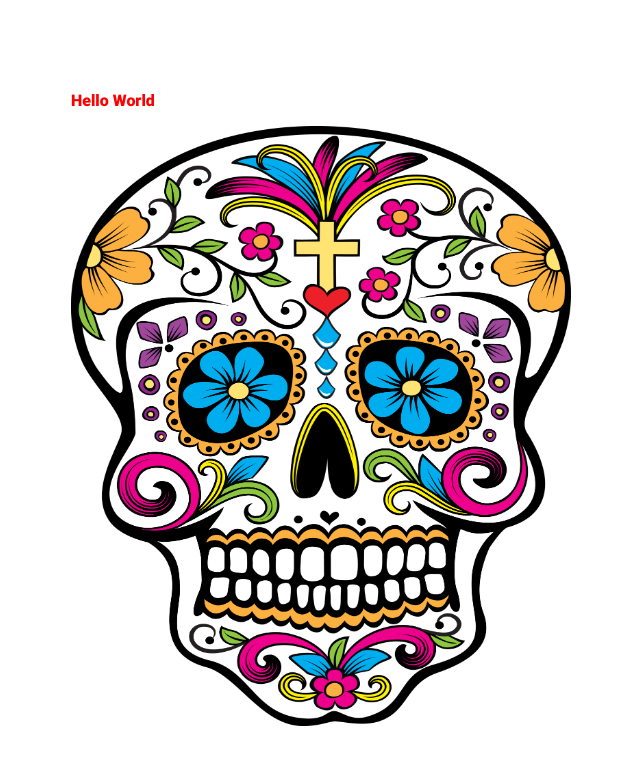
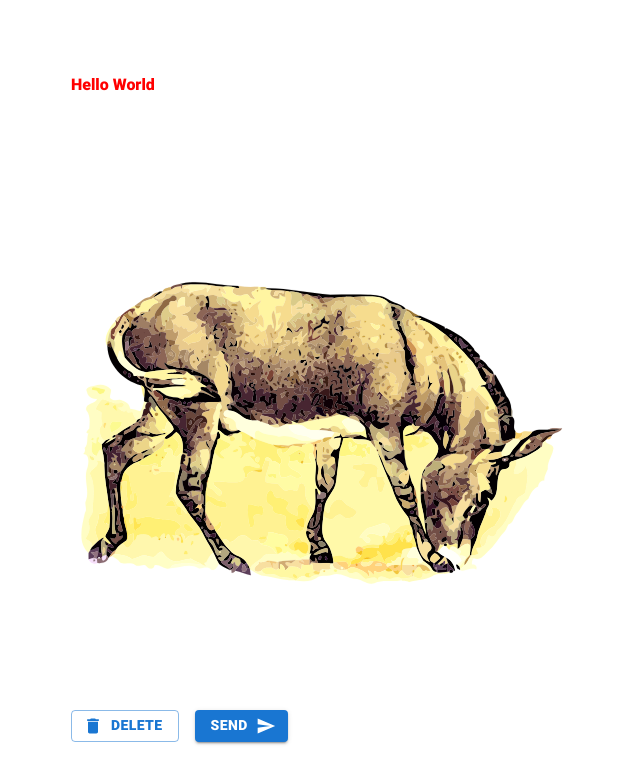
Before and after one commit to Alejandrotorresruizdev/typescript-react-webpack, a React app: page / in a window 1280 px wide. Shown: the top 784 px of the page, without its empty margins (319-959 px from the left). Built offline with nearby package versions, Linux system fonts and the light colour scheme.

Commit message:
Creada carpeta typings

```diff
--- a/src/HelloWorld.tsx
+++ b/src/HelloWorld.tsx
@@ -1,11 +1,24 @@
+import Image2 from 'Images/image2.png';
+import SvgImage from 'Images/svgImage.svg';
+import Button from '@mui/material/Button';
+import DeleteIcon from '@mui/icons-material/Delete';
+import SendIcon from '@mui/icons-material/Send';
+import Stack from '@mui/material/Stack';
 import React from 'react';
-import Image2 from 'Images/image2.png';
 
 const HelloWorld = () => {
   return (
     <div className="container">
       <p>Hello World</p>
-      <img src={Image2} alt="Girl in a jacket" width="500" height="600" />
+      <img src={SvgImage} alt="Girl in a jacket" width="500" height="600" />
+      <Stack direction="row" spacing={2}>
+        <Button variant="outlined" startIcon={<DeleteIcon />}>
+          Delete
+        </Button>
+        <Button variant="contained" endIcon={<SendIcon />}>
+          Send
+        </Button>
+      </Stack>
     </div>
   );
 };
--- a/src/import-png.d.ts
+++ /dev/null
@@ -1,4 +0,0 @@
-declare module '*.png' {
-  const value: any;
-  export default value;
-}
--- /dev/null
+++ b/src/typings/index.d.ts
@@ -0,0 +1,3 @@
+declare module '*.png';
+declare module '*.jpg';
+declare module '*.svg';
--- a/webpack.config.js
+++ b/webpack.config.js
@@ -6,7 +6,7 @@
 const MiniCssExtractPlugin = require('mini-css-extract-plugin');
 
 const ruleForImages = {
-  test: /\.(png|jpe?g)$/,
+  test: /\.(png|svg|jpe?g)$/,
   type: 'asset/resource',
 };
 
```
Also changed, not shown: tsconfig.json (+3 -5 lines), src/images/svgImage.svg (added), 1 other file (tests, documents, lock files or other folders).
